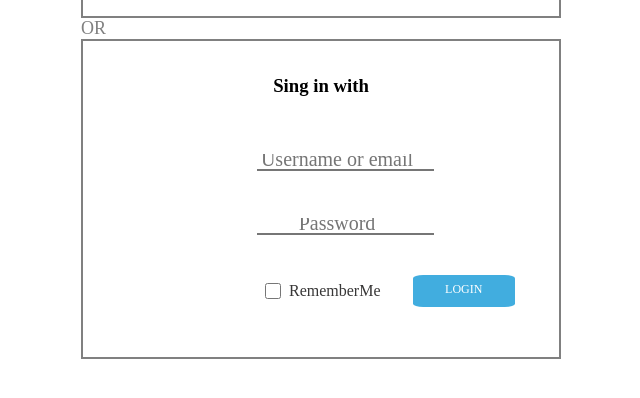
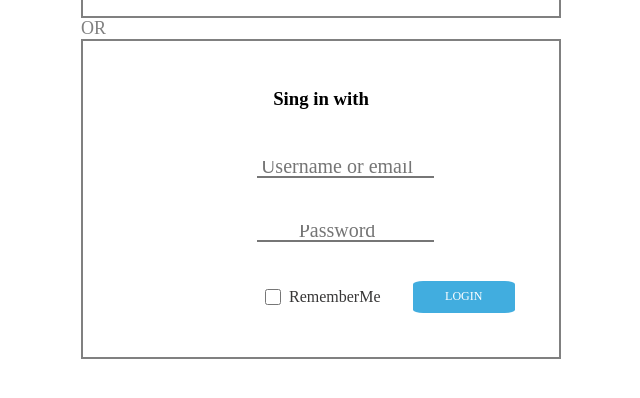
Before and after one commit to erikayanez/FlexBox-Login, a plain HTML site: page index.html in a window 1280 px wide. Shown: the part 252-650 px from the top of the page, without its empty margins (127-767 px from the left). Drawn offline with Linux system fonts and the light colour scheme; a web font is replaced by a local one.

Commit message:
new update css h1

```diff
--- a/css/style.css
+++ b/css/style.css
@@ -83,9 +83,17 @@ span {
   flex-direction: column;
 }
 
+h1 {
+  margin-top: 20px;
+  display: flex;
+  justify-content: center;
+  font-family: outfit;
+  font-weight: 700;
+}
+
 .container2 form div {
   display: flex;
-  justify-content: space-between;
+  justify-content: space-around;
   align-items: center;
   width: 10vw;
   height: 8vh;
```
